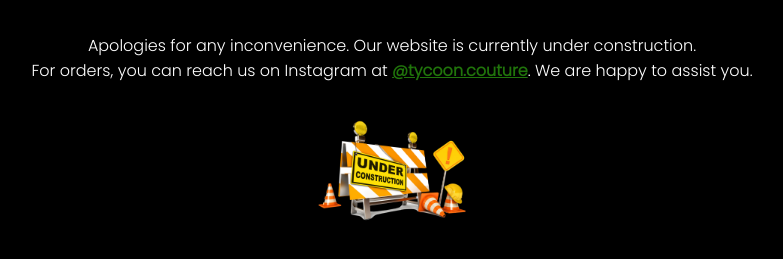
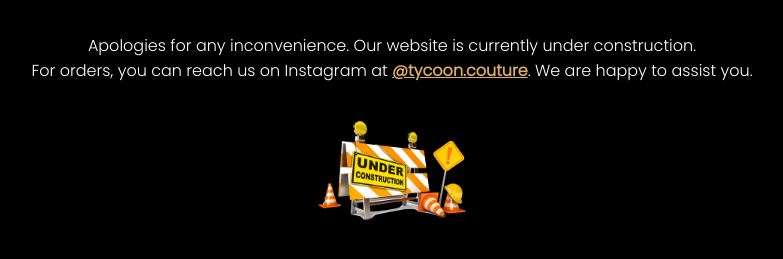
Before and after one commit to arshad10x/E-commerce, a plain HTML site: page index.html in a window 1280 px wide. Shown: the part 337-596 px from the top of the page, without its empty margins (248-1031 px from the left). Drawn offline with Linux system fonts and the light colour scheme.

Commit message:
color changed

```diff
--- a/index.html
+++ b/index.html
@@ -3,7 +3,7 @@
   <head>
     <meta charset="UTF-8" />
     <meta name="viewport" content="width=device-width, initial-scale=1.0" />
-    <title>Tycoon</title>
+    <title>Tycoon Couture</title>
 
     <link rel="stylesheet" href="./style.css">
   </head>
--- a/style.css
+++ b/style.css
@@ -31,6 +31,6 @@ body {
 }
 
 a {
-  color: #20740b;
+  color: #E0AE67;
   font-weight: bold;
 }
```
